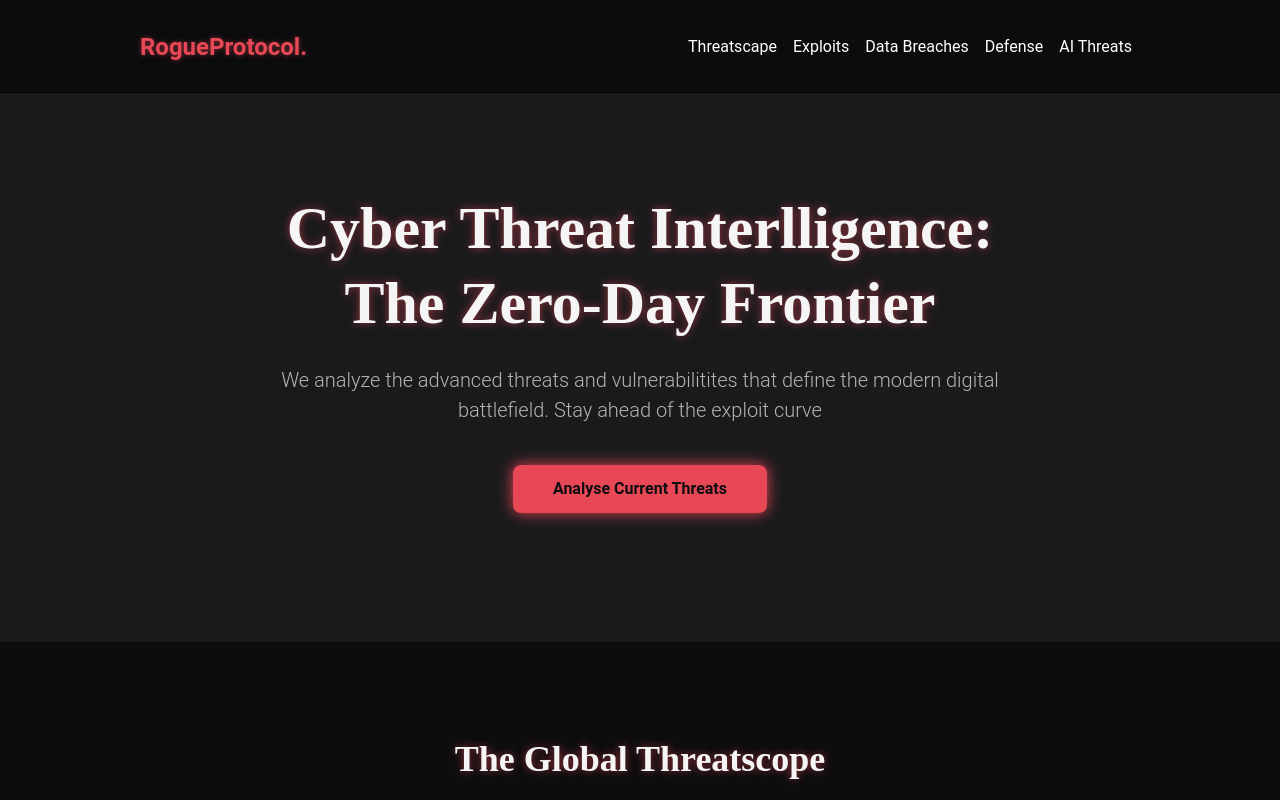
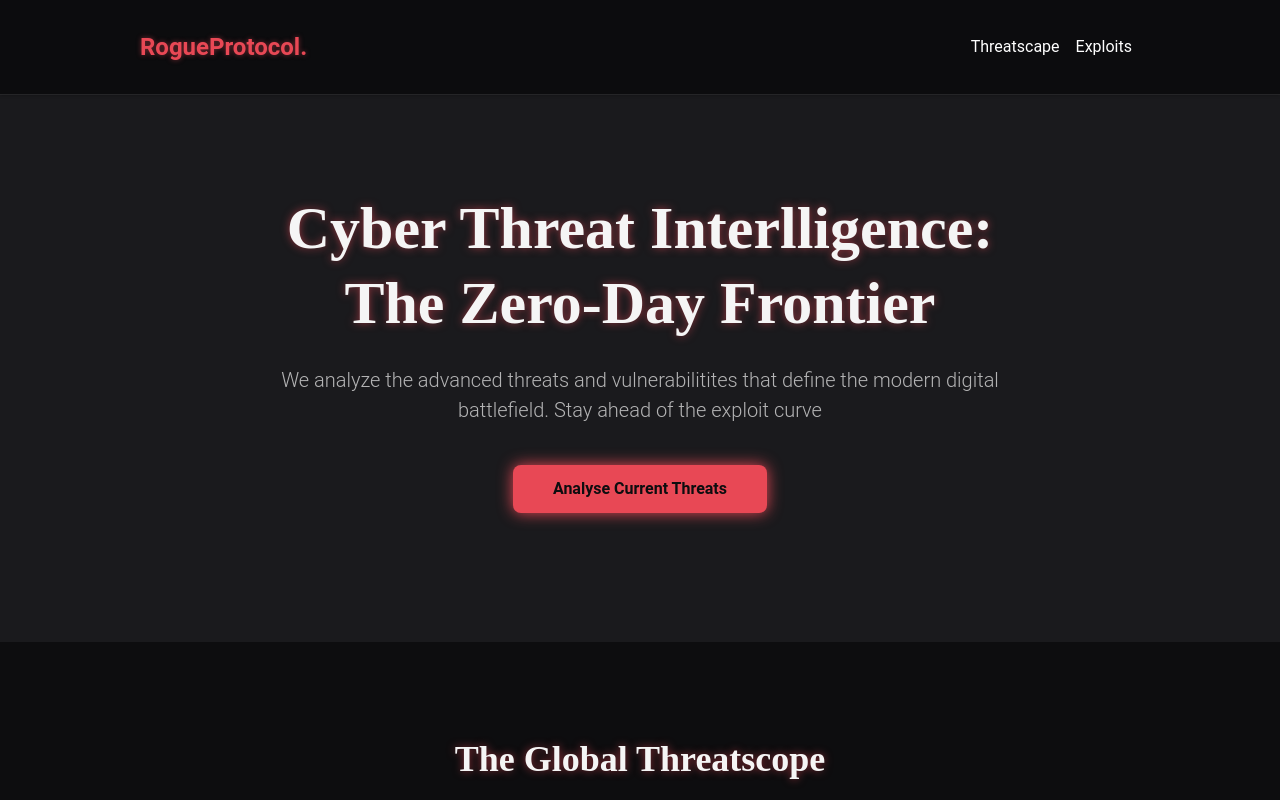
Before and after one commit to Mr-Freestyler21/Landing-Page, a plain HTML site: page index.html in a window 1280 px wide. Shown: the top 800 px of the page. Drawn offline with nearby package versions, Linux system fonts and the light colour scheme.

Commit message:
Add files via upload

```diff
--- a/index.html
+++ b/index.html
@@ -19,9 +19,6 @@
                         <div class="navbar-nav ms-auto">
                         <a href="#what" class="nav-link nav-item">Threatscape</a>
                         <a href="#how" class="nav-link nav-item">Exploits</a>
-                        <a href="#case" class="nav-link nav-item">Data Breaches</a>
-                        <a href="#projects" class="nav-link nav-item">Defense</a>
-                        <a href="#future" class="nav-link nav-item">AI Threats</a>
                         </div>
                     </div>
                 </div>
```
